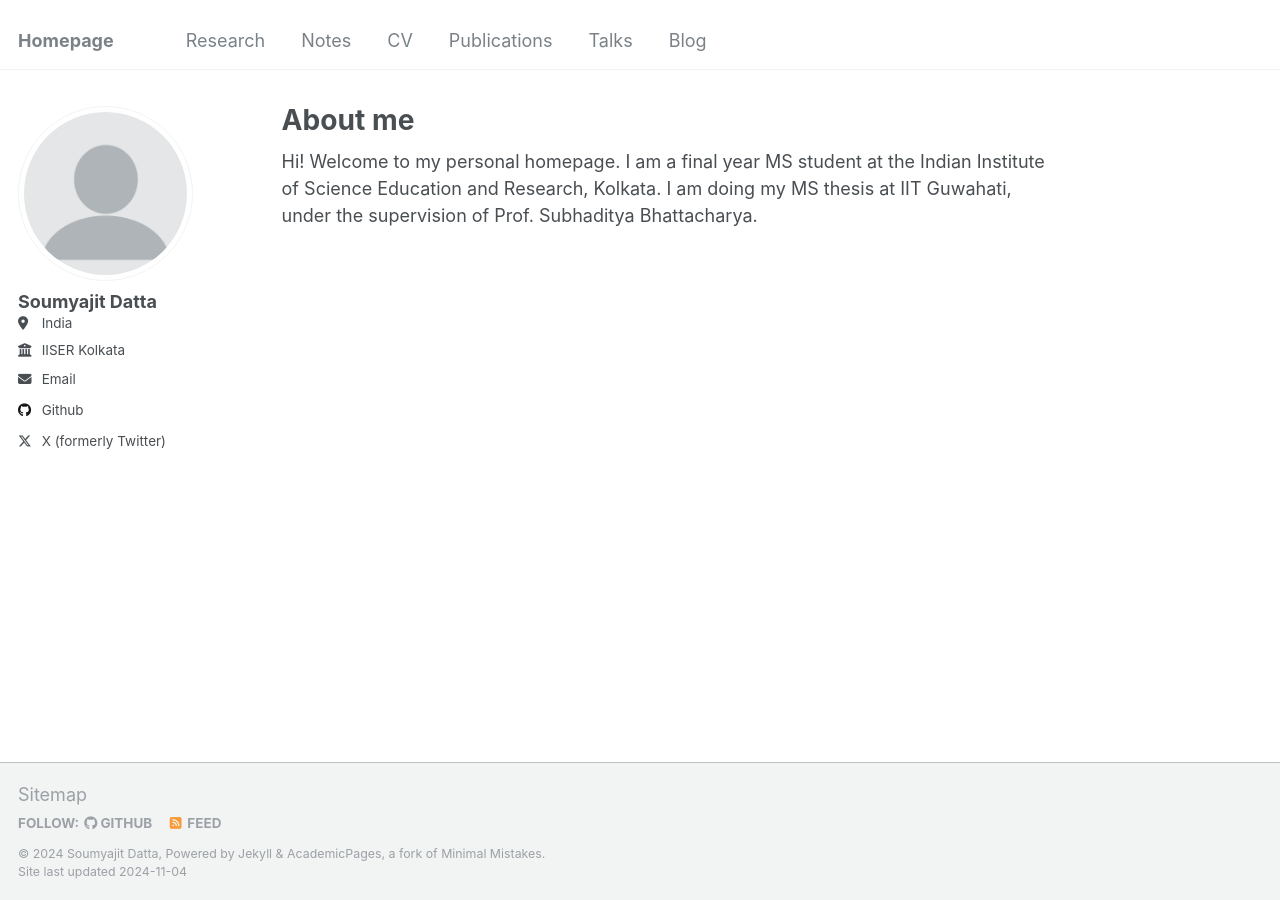
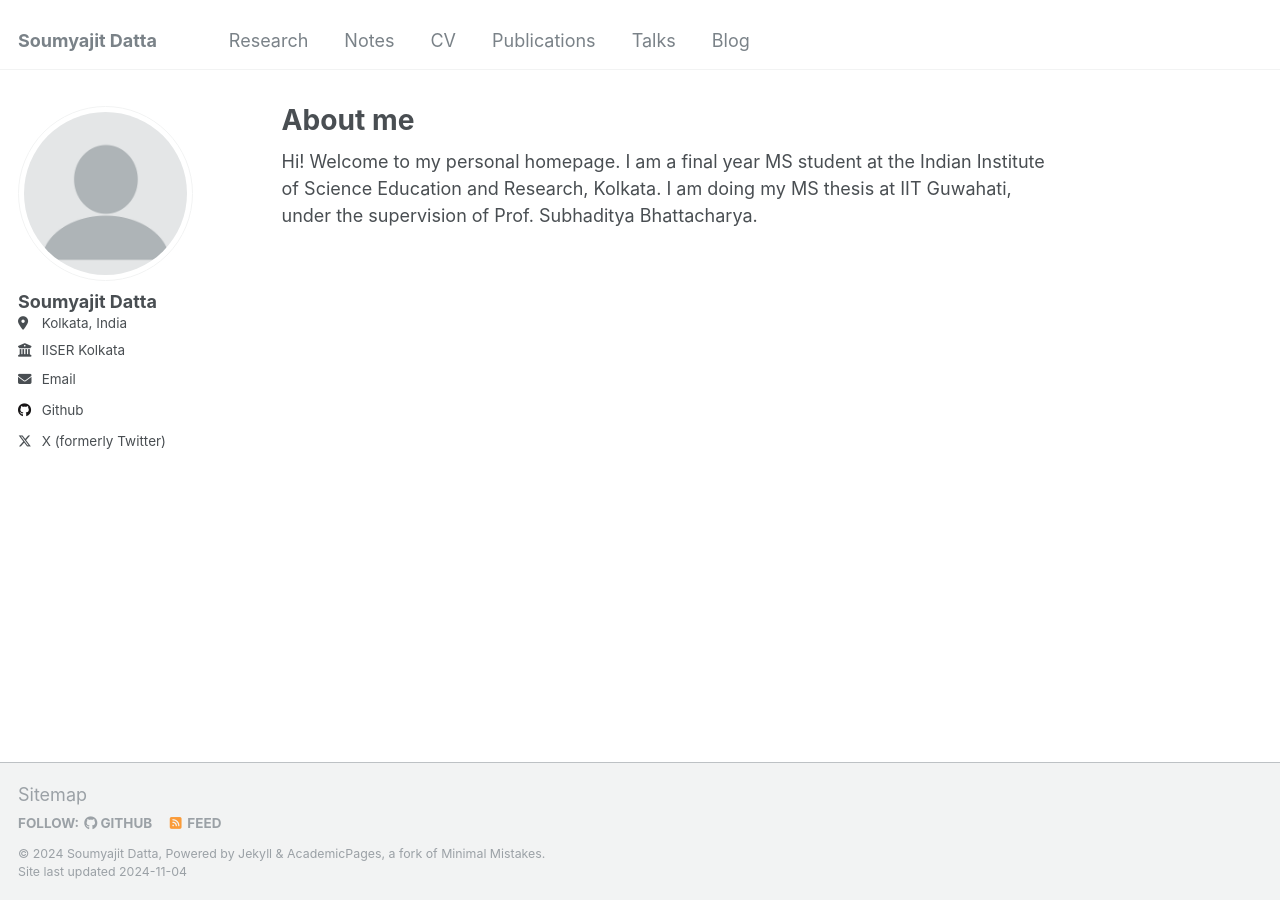
Before and after one commit to soumya-jit-datta/soumya-jit-datta.github.io, a Jekyll site: the page built from _pages/about.md, in a window 1280 px wide. Built offline with Jekyll 4.4.1, drawn with Linux system fonts in a browser that asks for light colours.

Commit message:
Update _config.yml

```diff
--- a/_config.yml
+++ b/_config.yml
@@ -8,12 +8,12 @@
 
 # Basic Site Settings
 locale                   : "en-US"
-title                    : "Homepage"
+title                    : "Soumyajit Datta"
 title_separator          : "-"
 name                     : &name "Soumyajit Datta"
 description              : &description "personal description"
 url                      : https://soumya-jit-datta.github.io # the base hostname & protocol for your site e.g. "https://mmistakes.github.io"
-baseurl                  : "" # the subpath of your site, e.g. "/blog"
+baseurl                  : "/blog" # the subpath of your site, e.g. "/blog"
 repository               : "soumya-jit-datta/soumya-jit-datta.github.io"
 
 # Site Author - The following control what appear as part of the author content on the side bar.
@@ -25,7 +25,7 @@ author:
   name             : "Soumyajit Datta"
   pronouns         : # example: "she/her"
   #bio              : "Short biography for the left-hand sidebar"
-  location         : "India"
+  location         : "Kolkata, India"
   employer         : "IISER Kolkata"
   uri              : # URL
   email            : "sd20ms163@iiserkol.ac.in"
@@ -339,7 +339,7 @@ tag_archive:
 #     tag: archive-taxonomy
 #   permalinks:
 #     category: /categories/:name/
-#     tag: /tags/:name/
+#     taHomepageg: /tags/:name/
 
 
 # HTML Compression
```
